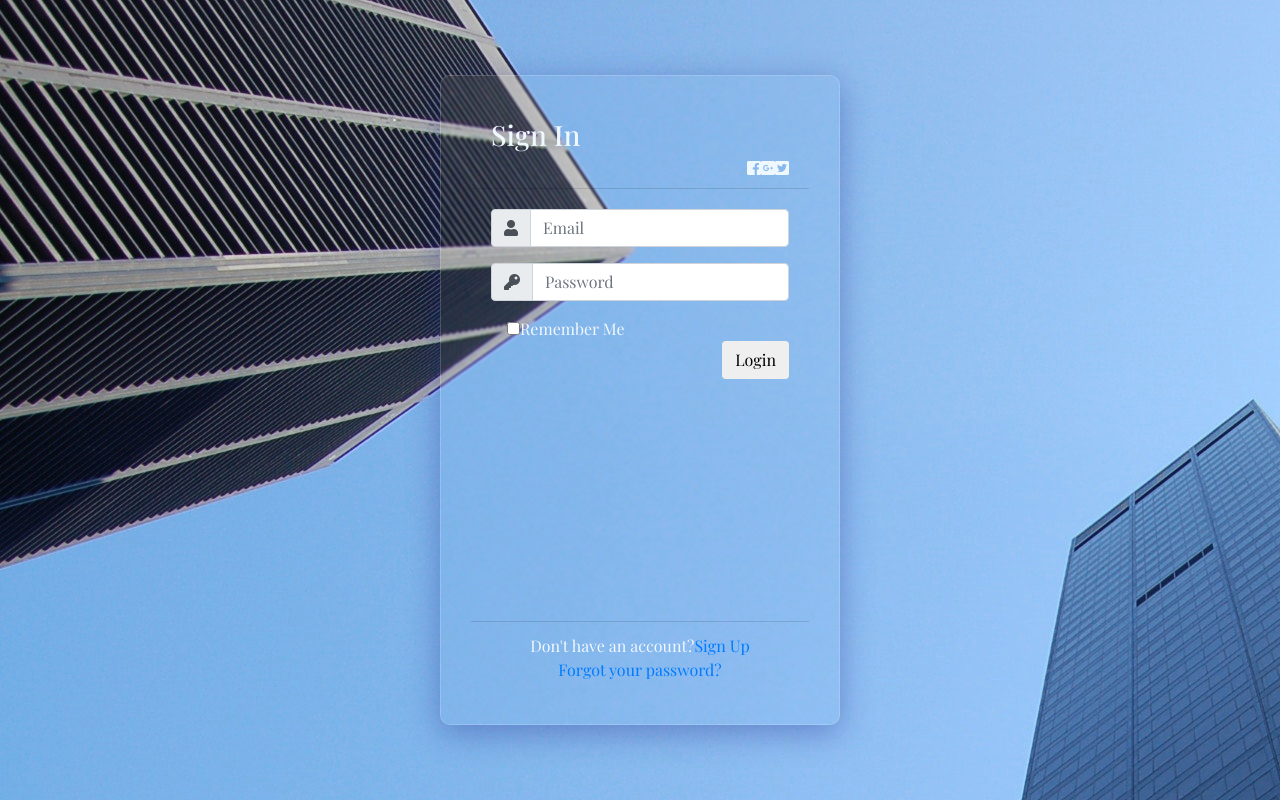
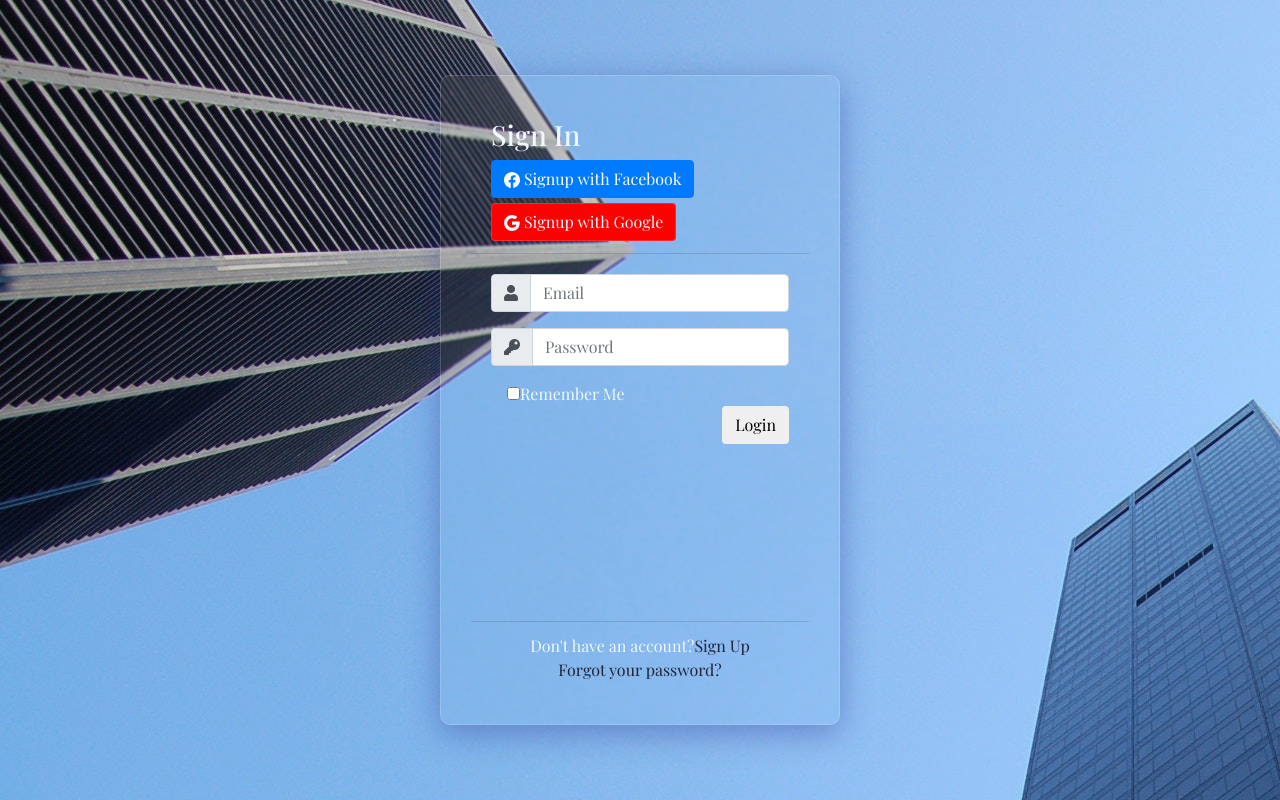
Before and after one commit to a6hi27/Skill-and-Job-Recommender, a Flask app: page /login in a window 1280 px wide. Run offline with Flask 2, Linux system fonts and the light colour scheme; some libraries are stand-ins or nearby versions.

Commit message:
Signup with Social Media

```diff
--- a/Project Development Phase/Sprint 1/static/signin.css
+++ b/Project Development Phase/Sprint 1/static/signin.css
@@ -25,6 +25,16 @@
     border-bottom: 1px solid rgba(0, 0, 0, .125);
 }
 
+button.btn.btn-primary {
+    margin-bottom: 5px;
+}
+
+button.btn.btn-primary-google {
+    background-color: rgb(255 0 0);
+    border-color: rgba(234, 59, 59, 0.79);
+    color: aliceblue;
+}
+
 .card-footer {
     padding: 0.75rem 1.25rem;
     background-color: transparent !important;
@@ -34,3 +44,7 @@
 .remember {
     padding-left: 1em;
 }
+
+a {
+    color: #181729ed
+}
--- a/Project Development Phase/Sprint 1/templates/signin.html
+++ b/Project Development Phase/Sprint 1/templates/signin.html
@@ -17,10 +17,24 @@
             <div class="card glass-card">
                 <div class="card-header">
                     <h3>Sign In</h3>
-                    <div class="d-flex justify-content-end social_icon">
-                        <span><i class="fab fa-facebook-square"></i></span>
-                        <span><i class="fab fa-google-plus-square"></i></span>
-                        <span><i class="fab fa-twitter-square"></i></span>
+                    <div class="socialmediabtn">
+                        <button type="button" class="btn btn-primary">
+                            <svg xmlns="http://www.w3.org/2000/svg" width="16" height="16" fill="currentColor"
+                                class="bi bi-facebook" viewBox="0 0 16 16">
+                                <path
+                                    d="M16 8.049c0-4.446-3.582-8.05-8-8.05C3.58 0-.002 3.603-.002 8.05c0 4.017 2.926 7.347 6.75 7.951v-5.625h-2.03V8.05H6.75V6.275c0-2.017 1.195-3.131 3.022-3.131.876 0 1.791.157 1.791.157v1.98h-1.009c-.993 0-1.303.621-1.303 1.258v1.51h2.218l-.354 2.326H9.25V16c3.824-.604 6.75-3.934 6.75-7.951z">
+                                </path>
+                            </svg>
+                            Signup with Facebook
+                        </button>
+                        <button type="button" class="btn btn-primary-google">
+                            <svg xmlns="http://www.w3.org/2000/svg" width="16" height="16" fill="currentColor"
+                                class="bi bi-google" viewBox="0 0 16 16">
+                                <path
+                                    d="M15.545 6.558a9.42 9.42 0 0 1 .139 1.626c0 2.434-.87 4.492-2.384 5.885h.002C11.978 15.292 10.158 16 8 16A8 8 0 1 1 8 0a7.689 7.689 0 0 1 5.352 2.082l-2.284 2.284A4.347 4.347 0 0 0 8 3.166c-2.087 0-3.86 1.408-4.492 3.304a4.792 4.792 0 0 0 0 3.063h.003c.635 1.893 2.405 3.301 4.492 3.301 1.078 0 2.004-.276 2.722-.764h-.003a3.702 3.702 0 0 0 1.599-2.431H8v-3.08h7.545z" />
+                            </svg>
+                            Signup with Google
+                        </button>
                     </div>
                 </div>
                 <div class="card-body">
```
